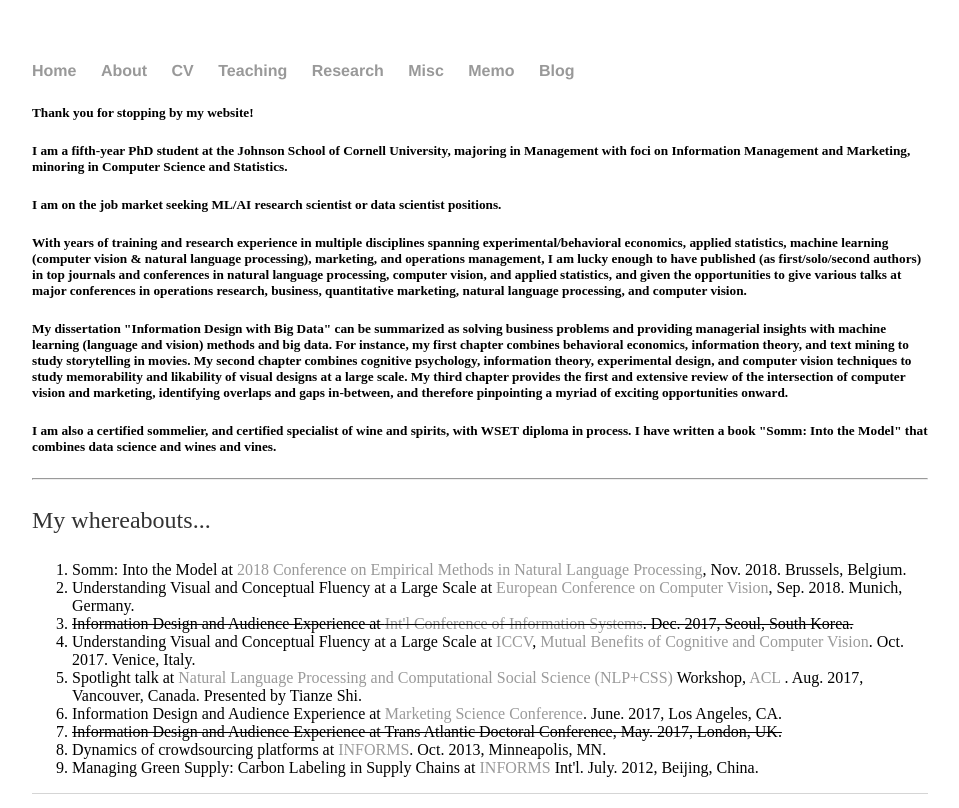
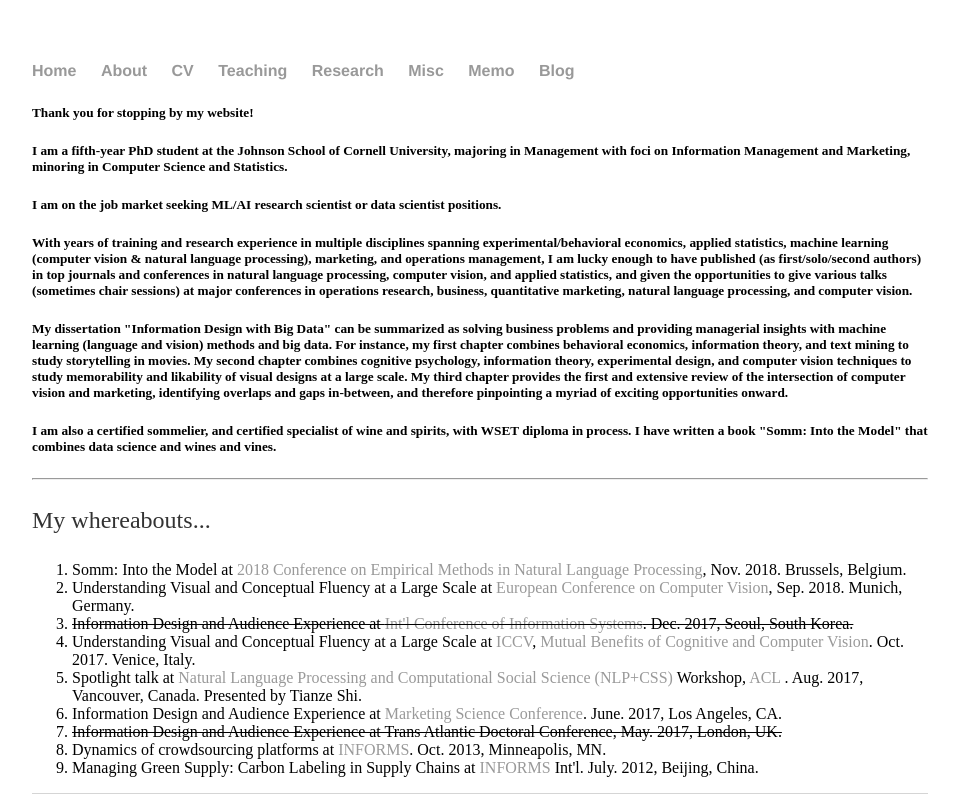
Before and after one commit to shenglih/shenglih.github.io, a Jekyll site: the page built from About/index.html, in a window 1280 px wide. Shown: the top 808 px of the page, without its empty margins (160-1119 px from the left). Built offline with Jekyll 4.4.1, drawn with Linux system fonts in a browser that asks for light colours.

Commit message:
Update index.html

```diff
--- a/About/index.html
+++ b/About/index.html
@@ -7,7 +7,7 @@ title: Shengli Hu, About
 	<h5>I am a fifth-year PhD student at the Johnson School of Cornell University, majoring in Management with foci on Information Management and Marketing, minoring in Computer Science and Statistics.</h5>
 	<h5>I am on the job market seeking ML/AI research scientist or data scientist positions. </h5>
 	<h5>With years of training and research experience in multiple disciplines spanning experimental/behavioral economics, applied statistics, machine learning (computer vision &
-		natural language processing), marketing, and operations management, I am lucky enough to have published (as first/solo/second authors) in top journals and conferences in natural language processing, computer vision, and applied statistics, and given the opportunities to give various talks at major conferences in operations research, business, quantitative marketing, natural language processing, and computer vision. </h5>
+		natural language processing), marketing, and operations management, I am lucky enough to have published (as first/solo/second authors) in top journals and conferences in natural language processing, computer vision, and applied statistics, and given the opportunities to give various talks (sometimes chair sessions) at major conferences in operations research, business, quantitative marketing, natural language processing, and computer vision. </h5>
 	<h5>My dissertation "Information Design with Big Data" can be summarized as solving business problems and providing managerial insights with machine learning (language and vision) methods and big data.
 		For instance, my first chapter combines behavioral economics, information theory, and text mining to study storytelling in movies. My second chapter combines cognitive psychology, information theory, experimental design, and computer vision techniques to study memorability and likability of visual designs at a large scale. My third chapter provides the first and extensive review of the intersection of computer vision and marketing, identifying overlaps and gaps in-between, and therefore pinpointing a myriad of exciting opportunities onward.</h5>
 	<h5>I am also a certified sommelier, and certified specialist of wine and spirits, with WSET diploma in process. I have written a book "Somm: Into the Model" that combines data science and wines and vines.</h5>
```
